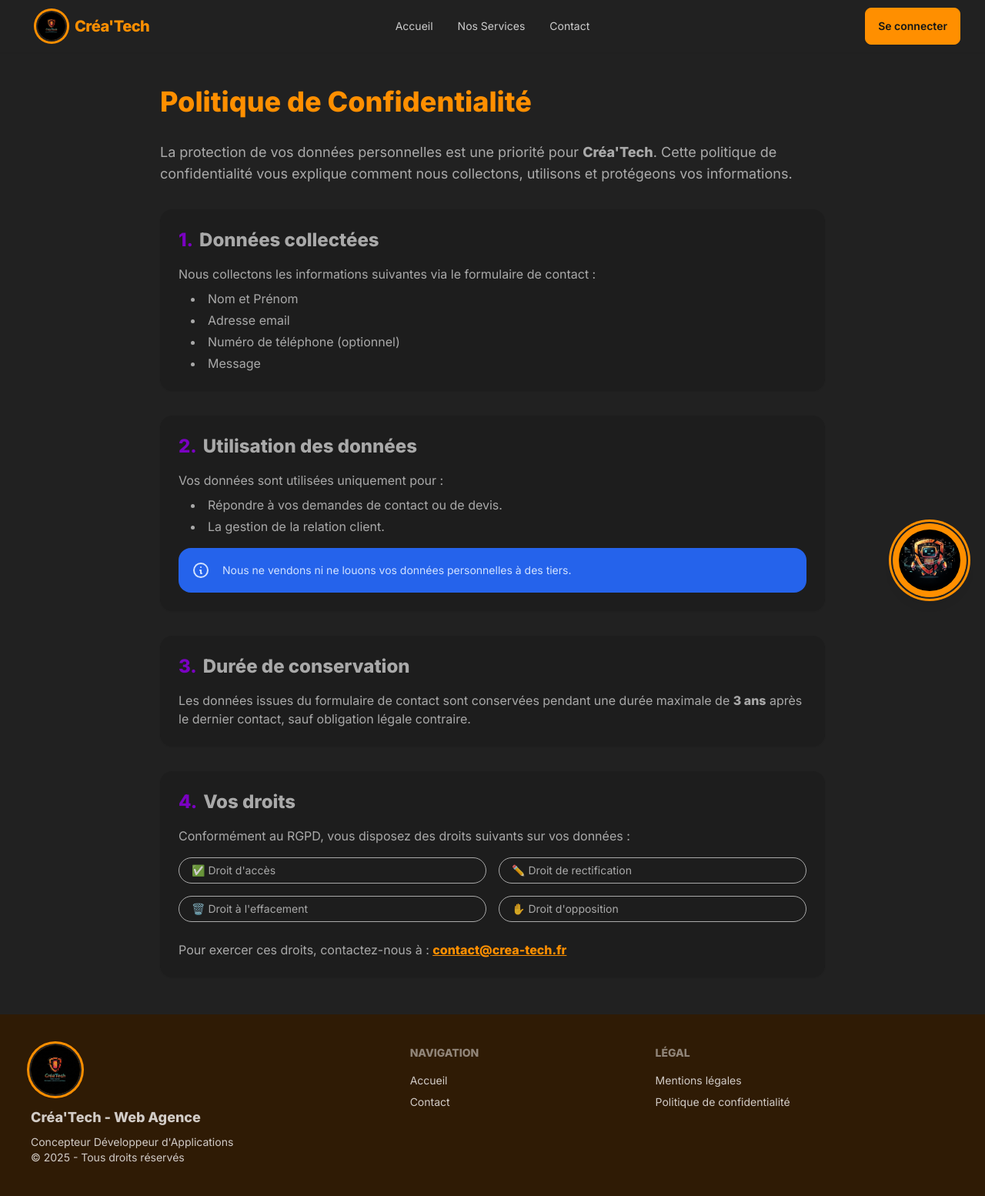
After one commit to vincent062/createch, a Symfony app: template templates/pages/privacy.html.twig in a window 1280 px wide. The commit adds this page. Shown: the whole page at 77% size. Run offline with Twig, Linux system fonts and the light colour scheme; the template is opened without the code that fills it, so the values that code supplies are empty; some libraries are stand-ins or nearby versions.

Commit message:
politique confidentialite

```diff
--- a/src/DataFixtures/AppFixtures.php
+++ b/src/DataFixtures/AppFixtures.php
@@ -22,7 +22,7 @@ class AppFixtures extends Fixture
     {
         // 1. Création de l'admin
         $admin = new User();
-        $admin->setEmail('admin@createch.fr');
+        $admin->setEmail('contact@createch.fr');
         $admin->setRoles(['ROLE_ADMIN']);
         $password = $this->hasher->hashPassword($admin, 'password');
         $admin->setPassword($password);
@@ -34,6 +34,7 @@ class AppFixtures extends Fixture
         $services = [
             'Site Vitrine' => 'Présentez votre activité avec un site élégant et performant.',
             'Boutique E-commerce' => 'Vendez vos produits en ligne 24h/24 avec une solution sécurisée.',
+            'Applications Mobiles' => 'Votre application native iOS et Android disponible sur les stores.',
             'Référencement SEO' => 'Améliorez votre visibilité sur Google et attirez plus de clients.',
             'Maintenance Web' => 'Gardez votre site à jour et sécurisé sans vous soucier de la technique.'
         ];
--- a/templates/_chatbot.html.twig
+++ b/templates/_chatbot.html.twig
@@ -31,7 +31,7 @@
                     </div>
                 </div>
                 <div class="chat-bubble chat-bubble-primary">
-                    Bonjour ! 👋 Je suis la mascotte de Créa'Tech. Comment puis-je t'aider aujourd'hui ?
+                    👋 Salut! je suis SPARK. Comment puis-je t'aider aujourd'hui ?
                 </div>
             </div>
 
--- a/templates/base.html.twig
+++ b/templates/base.html.twig
@@ -67,7 +67,23 @@
     </div>
 
     {# --- CONTENU DE LA PAGE --- #}
-    <div class="pt-16 flex-grow">
+    <div class="pt-16 flex-grow container mx-auto px-4">
+    {% for label, messages in app.flashes %}
+            {% for message in messages %}
+                <div role="alert" class="alert alert-{{ label == 'success' ? 'success' : 'error' }} mb-4 mt-4 shadow-lg">
+                    {# Icône optionnelle (coche pour succès) #}
+                    {% if label == 'success' %}
+                        <svg xmlns="http://www.w3.org/2000/svg" class="stroke-current shrink-0 h-6 w-6" fill="none" viewBox="0 0 24 24"><path stroke-linecap="round" stroke-linejoin="round" stroke-width="2" d="M9 12l2 2 4-4m6 2a9 9 0 11-18 0 9 9 0 0118 0z" /></svg>
+                    {% else %}
+                         <svg xmlns="http://www.w3.org/2000/svg" class="stroke-current shrink-0 h-6 w-6" fill="none" viewBox="0 0 24 24"><path stroke-linecap="round" stroke-linejoin="round" stroke-width="2" d="M10 14l2-2m0 0l2-2m-2 2l-2-2m2 2l2 2m7-2a9 9 0 11-18 0 9 9 0 0118 0z" /></svg>
+                    {% endif %}
+
+                    <span>{{ message }}</span>
+                </div>
+            {% endfor %}
+        {% endfor %}
+        {# FIN DE L'AJOUT #}
+
         {% block body %}{% endblock %}
     </div>
 
@@ -87,12 +103,13 @@
             <h6 class="footer-title">Navigation</h6>
             <a href="{{ path('app_home') }}" class="link link-hover">Accueil</a>
             <a href="{{ path('app_contact') }}" class="link link-hover">Contact</a>
-            <a href="{{ path('admin') }}" class="link link-hover">Administration</a>
+
         </nav>
         <nav>
             <h6 class="footer-title">Légal</h6>
-            <a class="link link-hover">Mentions légales</a>
-            <a class="link link-hover">Politique de confidentialité</a>
+
+            <a href="{{ path('app_mentions') }}" class="link link-hover">Mentions légales</class=>
+            <a href="{{ path('app_privacy') }}"  class="link link-hover">Politique de confidentialité</a>
         </nav>
     </footer>
     {% include '_chatbot.html.twig' %}
--- /dev/null
+++ b/templates/pages/privacy.html.twig
@@ -0,0 +1,77 @@
+{% extends 'base.html.twig' %}
+
+{% block title %}Politique de Confidentialité - Créa'Tech{% endblock %}
+
+{% block body %}
+<div class="container mx-auto px-4 py-12 max-w-4xl">
+
+    <h1 class="text-4xl font-bold mb-8 text-primary">Politique de Confidentialité</h1>
+
+    <div class="space-y-8 text-base-content/80">
+
+        <p class="text-lg">
+            La protection de vos données personnelles est une priorité pour <strong>Créa'Tech</strong>. Cette politique de confidentialité vous explique comment nous collectons, utilisons et protégeons vos informations.
+        </p>
+
+        {# 1. Collecte des données #}
+        <section class="card bg-base-200 shadow-sm p-6">
+            <h2 class="text-2xl font-bold mb-4 flex items-center gap-2">
+                <span class="text-secondary">1.</span> Données collectées
+            </h2>
+            <p class="mb-2">Nous collectons les informations suivantes via le formulaire de contact :</p>
+            <ul class="list-disc list-inside ml-4 space-y-1">
+                <li>Nom et Prénom</li>
+                <li>Adresse email</li>
+                <li>Numéro de téléphone (optionnel)</li>
+                <li>Message</li>
+            </ul>
+        </section>
+
+        {# 2. Utilisation #}
+        <section class="card bg-base-200 shadow-sm p-6">
+            <h2 class="text-2xl font-bold mb-4 flex items-center gap-2">
+                <span class="text-secondary">2.</span> Utilisation des données
+            </h2>
+            <p>Vos données sont utilisées uniquement pour :</p>
+            <ul class="list-disc list-inside ml-4 mt-2 space-y-1">
+                <li>Répondre à vos demandes de contact ou de devis.</li>
+                <li>La gestion de la relation client.</li>
+            </ul>
+            <div class="alert alert-info mt-4 text-sm">
+                <svg xmlns="http://www.w3.org/2000/svg" fill="none" viewBox="0 0 24 24" class="stroke-current shrink-0 w-6 h-6"><path stroke-linecap="round" stroke-linejoin="round" stroke-width="2" d="M13 16h-1v-4h-1m1-4h.01M21 12a9 9 0 11-18 0 9 9 0 0118 0z"></path></svg>
+                <span>Nous ne vendons ni ne louons vos données personnelles à des tiers.</span>
+            </div>
+        </section>
+
+        {# 3. Conservation #}
+        <section class="card bg-base-200 shadow-sm p-6">
+            <h2 class="text-2xl font-bold mb-4 flex items-center gap-2">
+                <span class="text-secondary">3.</span> Durée de conservation
+            </h2>
+            <p>
+                Les données issues du formulaire de contact sont conservées pendant une durée maximale de <strong>3 ans</strong> après le dernier contact, sauf obligation légale contraire.
+            </p>
+        </section>
+
+        {# 4. Vos droits #}
+        <section class="card bg-base-200 shadow-sm p-6">
+            <h2 class="text-2xl font-bold mb-4 flex items-center gap-2">
+                <span class="text-secondary">4.</span> Vos droits
+            </h2>
+            <p class="mb-4">
+                Conformément au RGPD, vous disposez des droits suivants sur vos données :
+            </p>
+            <div class="grid md:grid-cols-2 gap-4">
+                <div class="badge badge-outline p-4 w-full justify-start gap-2">✅ Droit d'accès</div>
+                <div class="badge badge-outline p-4 w-full justify-start gap-2">✏️ Droit de rectification</div>
+                <div class="badge badge-outline p-4 w-full justify-start gap-2">🗑️ Droit à l'effacement</div>
+                <div class="badge badge-outline p-4 w-full justify-start gap-2">✋ Droit d'opposition</div>
+            </div>
+            <p class="mt-6">
+                Pour exercer ces droits, contactez-nous à : <a href="mailto:contact@crea-tech.fr" class="link link-primary font-bold">contact@crea-tech.fr</a>
+            </p>
+        </section>
+
+    </div>
+</div>
+{% endblock %}
```
Also changed, not shown: src/Controller/Admin/UserCrudController.php (+32 -6 lines), src/Controller/PageController.php (added, +25 -0 lines), templates/pages/mentions.html.twig (added, +70 -0 lines).
